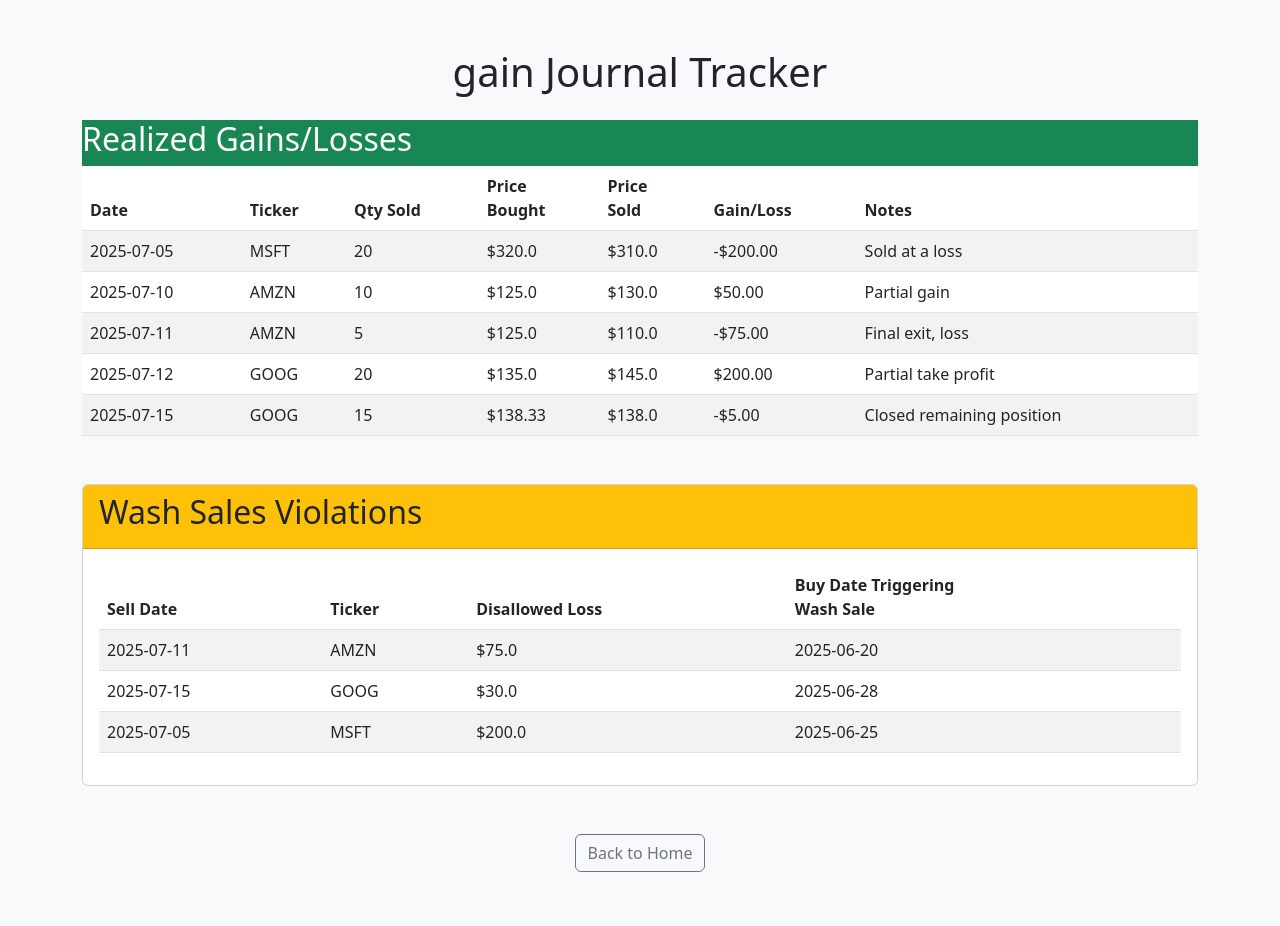
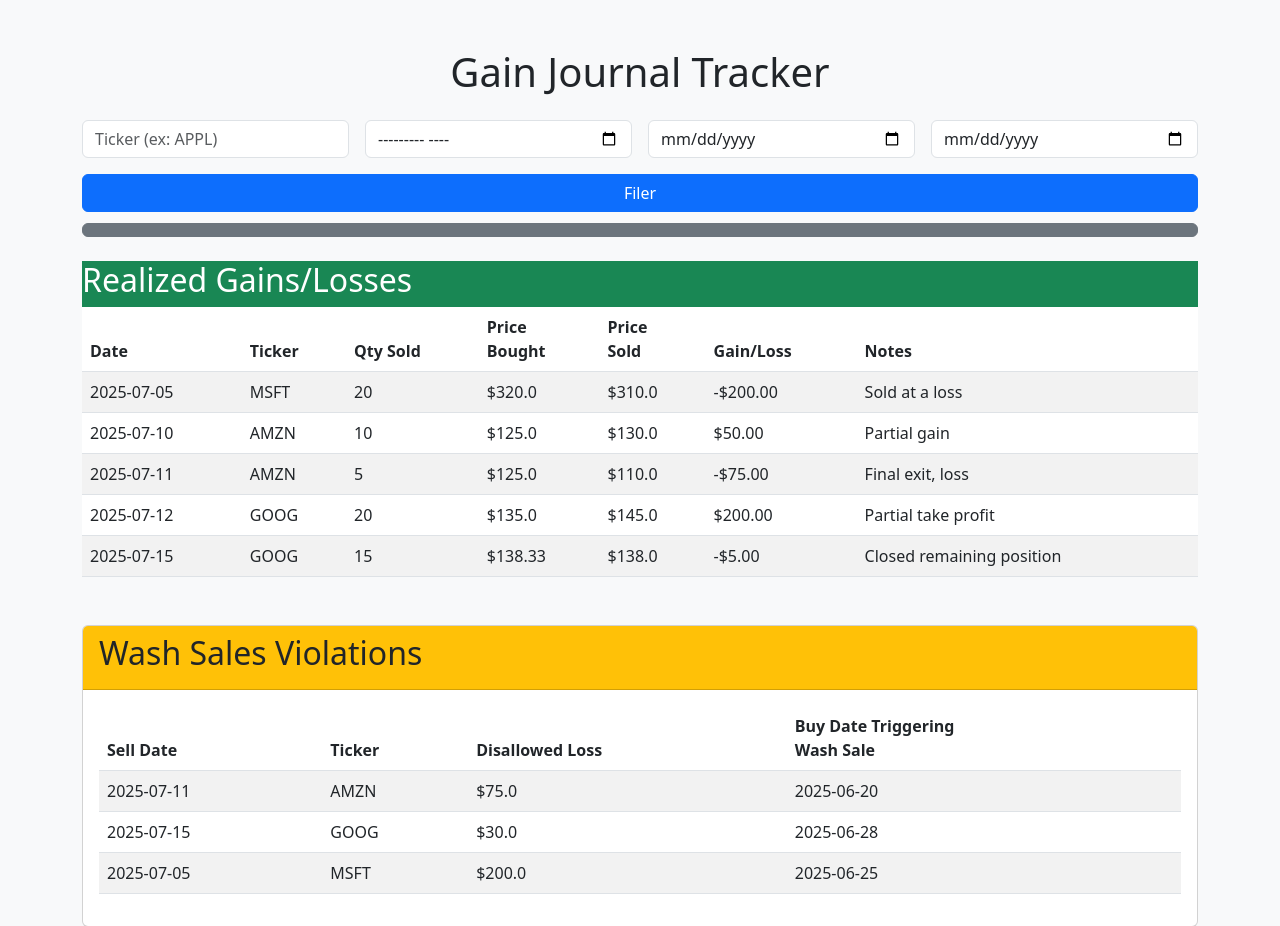
Before and after one commit to vdgalapin/StockJournalTracker, a Flask app: page /report in a window 1280 px wide. Shown: the top 926 px of the page. Before the commit the page ends 872 px from the top, so only its background shows below. Run offline with Flask 3, Linux system fonts and the light colour scheme; data comes from the database, SQL or seed files in the repository.

Commit message:
Add filter by ticker, month, date

```diff
--- a/app.py
+++ b/app.py
@@ -97,7 +97,12 @@
 # Display results on a new page
 @app.route('/report')
 def report():
-    trades = fetch_trades()
+    ticker = request.args.get('ticker')
+    month = request.args.get('month')
+    start_date = request.args.get('start_date')
+    end_date = request.args.get('end_date')
+
+    trades = fetch_trades(ticker, month, start_date, end_date)
     gains = calculate_gain(trades)
     wash_sales = detect_wash_sale(trades)
     return render_template('report.html', gains=gains, wash_sales=wash_sales)
--- a/logic/gain_loss.py
+++ b/logic/gain_loss.py
@@ -1,12 +1,35 @@
 import sqlite3
 from datetime import datetime
 
-def fetch_trades():
+def fetch_trades(ticker=None, month=None, start_date=None, end_date=None):
     conn = sqlite3.connect('database.db')
     conn.row_factory = sqlite3.Row
     cursor = conn.cursor()
-    cursor.execute('SELECT * FROM stocks ORDER BY date ASC')
+
+    query = 'SELECT * FROM stocks WHERE 1=1'
+    params = []
+
+    if ticker:
+        query += ' AND ticker = ?'
+        params.append(ticker)
+
+    if month:
+        query += ' AND strftime("%Y-%m", date) = ?'
+        params.append(month)
+
+    if start_date:
+        query += ' AND date >= ?'
+        params.append(datetime.strptime(start_date, '%Y-%m-%d').date())
+
+    if end_date:
+        query += ' AND date <= ?'
+        params.append(datetime.strptime(end_date, '%Y-%m-%d').date())
+
+    query += ' ORDER BY date ASC'
+
+    cursor.execute(query, params)
     rows = cursor.fetchall()
+
     conn.close()
     return [dict(row) for row in rows]
 
--- a/templates/report.html
+++ b/templates/report.html
@@ -8,7 +8,25 @@
 </head>
 <body class="bg-light">
 	<div class="container mt-5">
-        <h1 class="text-center mb-4">gain Journal Tracker</h1>
+		<h1 class="text-center mb-4">Gain Journal Tracker</h1>
+		<form method="GET" action="/report" class="row g-3 mb-4">
+			<div class="col-md-3">
+				<input type="text" name="ticker" class="form-control" placeholder="Ticker (ex: APPL)"/>
+			</div>
+			<div class="col-md-3">
+				<input type="month" name="month" class="form-control" placeholder=""/>
+			</div>
+			<div class="col-md-3">
+				<input type="date" name="start_date" class="form-control" placeholder=""/>
+			</div>
+			<div class="col-md-3">
+				<input type="date" name="end_date" class="form-control" placeholder="End"/>
+			</div>
+			<div class="col-md-12">
+				<button type="submit" class="btn btn-primary w-100">Filer</button>
+				<a href="/report" class="btn btn-secondary w-100 mt-2"></a>
+			</div>
+		</form>
 		<div class="card-header bg-success text-white mb-5">
 			<h2>Realized Gains/Losses</h2>
 			<div class="card-body">
```
Also changed, not shown: 1 other file. Lines whose indentation alone changed are shown as unchanged.
